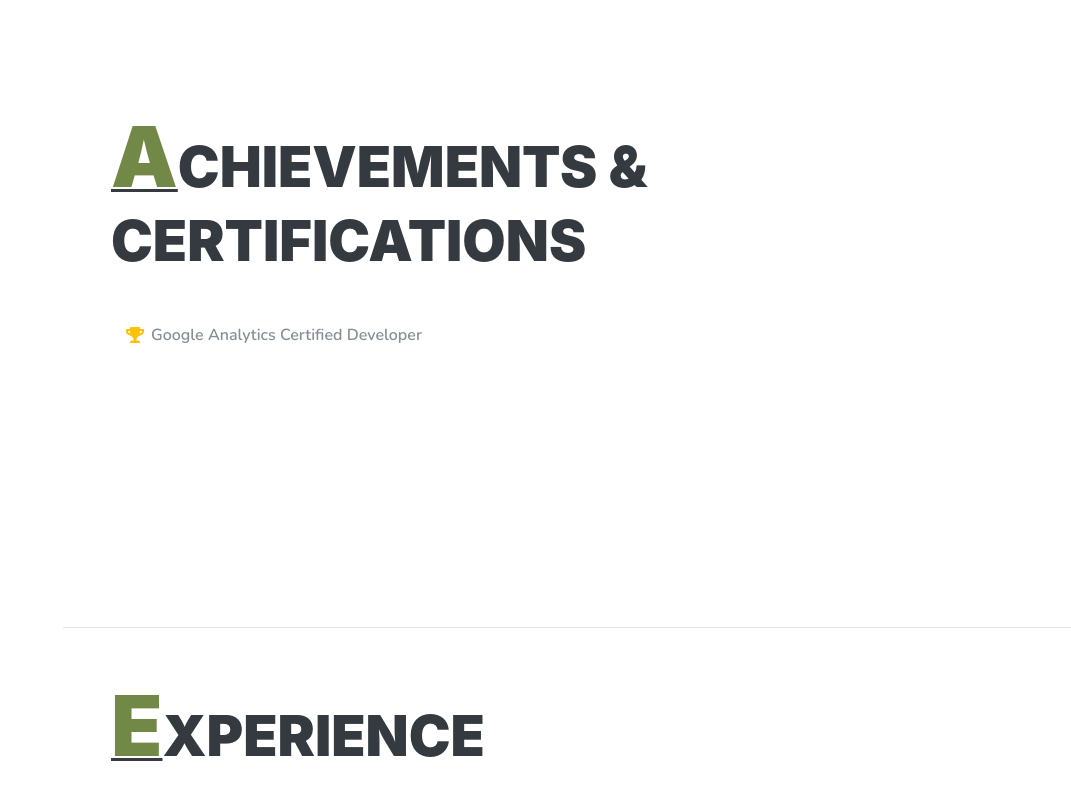
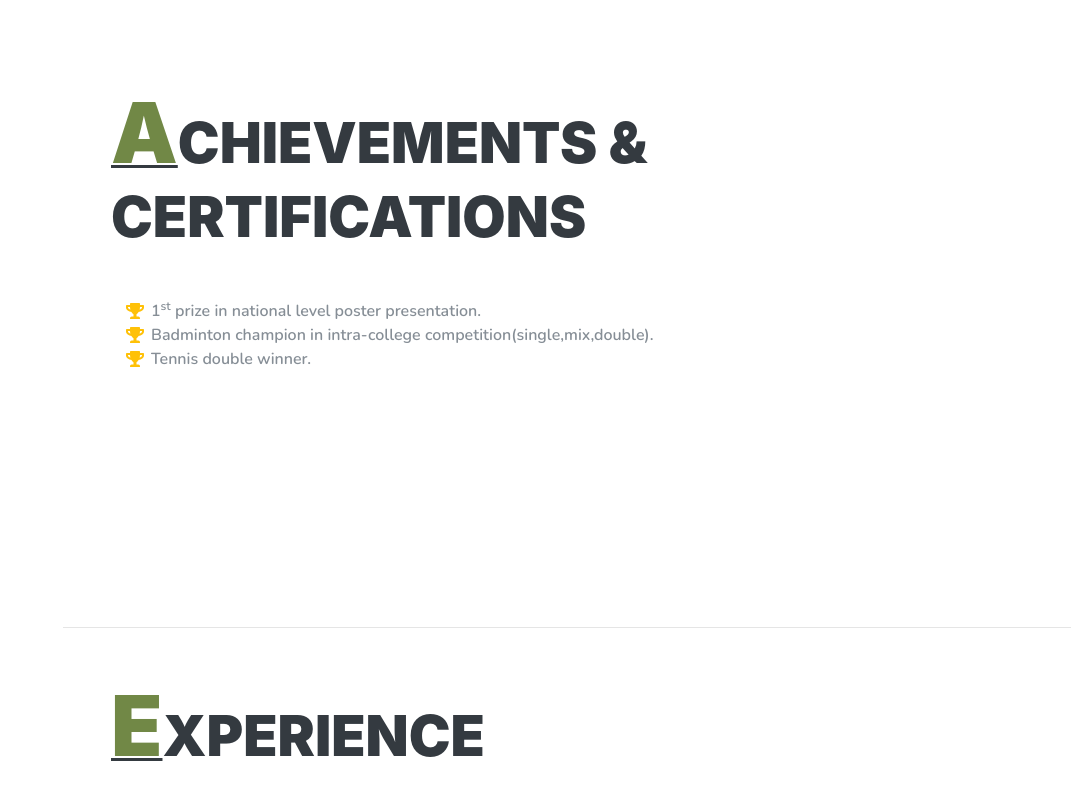
Before and after one commit to KarishmaPatilport/KarishmaPatilport.github.io, a plain HTML site: page index.html in a window 1280 px wide. Shown: the part 3377-4177 px from the top of the page, without its empty margins (209-1280 px from the left). Drawn offline with nearby package versions, Linux system fonts and the light colour scheme; a web font is replaced by a local one.

Commit message:
Update index.html

```diff
--- a/index.html
+++ b/index.html
@@ -181,15 +181,14 @@
         <ul class="fa-ul mb-0">
           <li>
             <i class="fa-li fa fa-trophy text-warning"></i>
-            Google Analytics Certified Developer</li>
-          <!--<li>
-            <i class="fa-li fa fa-trophy text-warning"></i>
-            Mobile Web Specialist - Google Certification</li>
+            1<sup>st</sup> prize in national level poster presentation.</li>
           <li>
             <i class="fa-li fa fa-trophy text-warning"></i>
-            1<sup>st</sup>
-            Place - University of Colorado Boulder - Emerging Tech Competition 2009</li>
+            Badminton champion in intra-college competition(single,mix,double).</li>
           <li>
+            <i class="fa-li fa fa-trophy text-warning"></i>
+            Tennis double winner.</li>
+         <!--<li>
             <i class="fa-li fa fa-trophy text-warning"></i>
             1<sup>st</sup>
             Place - University of Colorado Boulder - Adobe Creative Jam 2008 (UI Design Category)</li>
```
